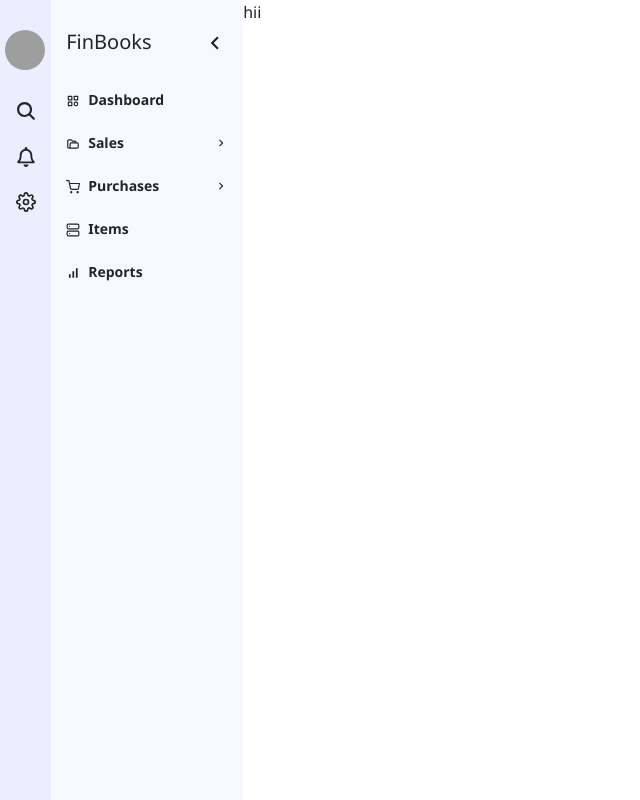
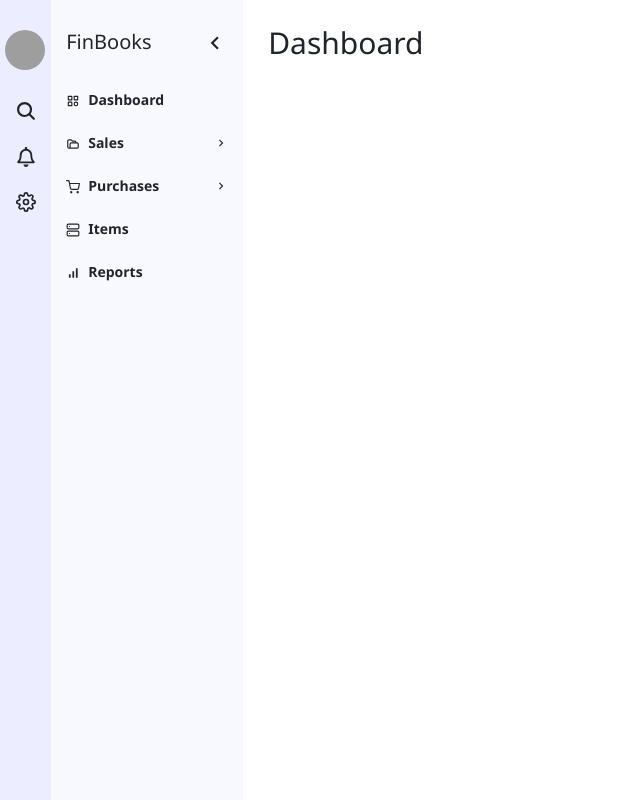
Before and after one commit to riverworldio/books-web, a React (Create React App) app: page / in a window 1280 px wide. Shown: the whole page, without its empty margins (0-640 px from the left). Built offline with nearby package versions, Linux system fonts and the light colour scheme; grey boxes are pictures that could not be loaded.

Commit message:
changes in dashboard

```diff
--- a/src/components/Layouts/MainLayout/MainLayout.css
+++ b/src/components/Layouts/MainLayout/MainLayout.css
@@ -1,4 +1,5 @@
 .children-container{
     flex-grow: 1;
     transition: width 0.3s ease;
+    margin: 25px;
 }
--- /dev/null
+++ b/src/components/TextTypo/TextTypo.js
@@ -0,0 +1,17 @@
+import React from 'react';
+
+const TextTypo = ({ text, fontSize = '16px', fontWeight = 'normal', textAlign = 'left' }) => {
+  const style = {
+    fontSize: fontSize,
+    fontWeight: fontWeight,
+    textAlign: textAlign,
+  };
+
+  return (
+    <div>
+      <h1 style={style}>{text}</h1>
+    </div>
+  );
+};
+
+export default TextTypo;
--- a/src/pages/Home/Home.js
+++ b/src/pages/Home/Home.js
@@ -1,13 +1,16 @@
-import React from 'react'
-import MainLayout from '../../components/Layouts/MainLayout/MainLayout'
-import "./Home.css"
+import React from "react";
+import MainLayout from "../../components/Layouts/MainLayout/MainLayout";
+import "./Home.css";
+import TextTypo from "../../components/TextTypo/TextTypo";
 
 const Home = () => {
   return (
     <MainLayout>
-      hii
+      <div>
+        <TextTypo text="Dashboard" fontSize="30px" fontWeight="400" />
+      </div>
     </MainLayout>
-  )
-}
+  );
+};
 
-export default Home
+export default Home;
```
